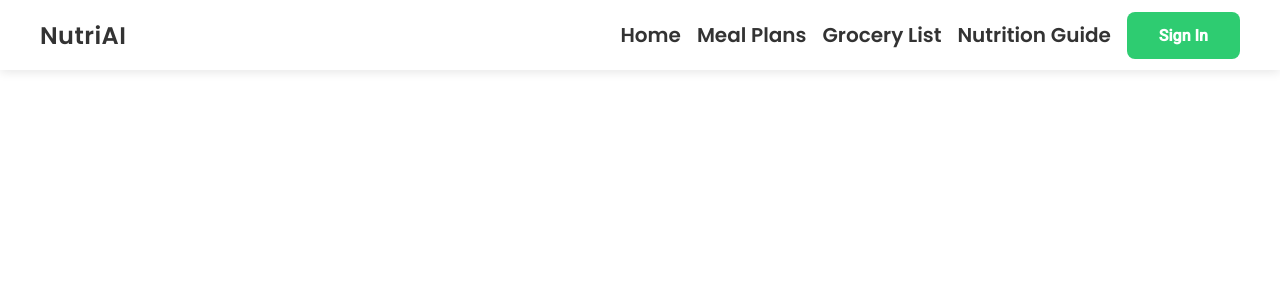
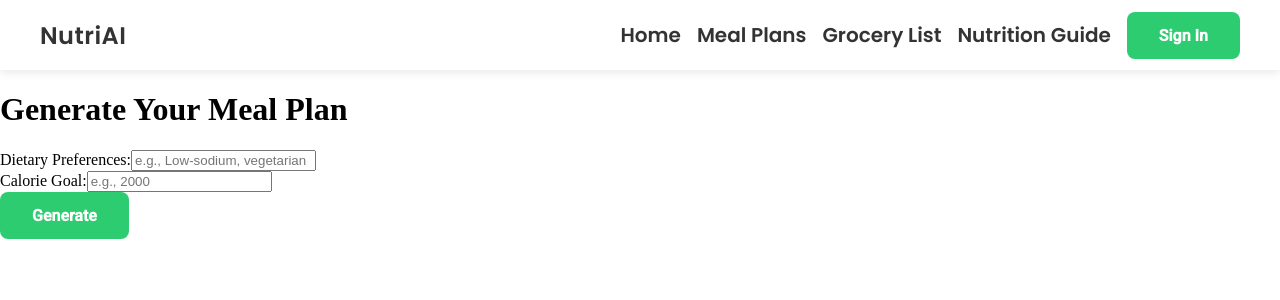
Before and after one commit to ayaanahmed05/NutriAI, a React (Vite) app in the folder frontend/: page /meal-plans in a window 1280 px wide. Shown: the top 300 px of the page. Built offline with nearby package versions, Linux system fonts and the light colour scheme.

Commit message:
added cors, and added mealplan form

```diff
--- a/frontend/src/App.jsx
+++ b/frontend/src/App.jsx
@@ -2,6 +2,7 @@ import { BrowserRouter as Router, Routes, Route } from "react-router-dom";
 import Header from "./components/Header/Header";
 import HeroSection from "./components/Hero Section/HeroSection";
 import NutritionGuide from "./components/Nutrition Guide/NutritionGuide.jsx";
+import MealPlanForm from "./components/Meal Plan Form/MealPlanForm.jsx";
 
 function App() {
     return (
@@ -13,6 +14,9 @@ function App() {
 
                 {/* Nutrition Guide Page */}
                 <Route path="/nutrition" element={<NutritionGuide />} />
+
+                {/* Meal Plan */}
+                <Route path="/meal-plans" element={<MealPlanForm />} />
             </Routes>
         </Router>
     );
--- /dev/null
+++ b/frontend/src/components/Meal Plan Form/MealPlanForm.jsx
@@ -0,0 +1,87 @@
+import { useState } from "react";
+import styles from "./MealPlanForm.module.css";
+import PrimaryButton from "../Buttons/Primary Button/PrimaryButton";
+
+function MealPlanForm() {
+    const [dietaryPreferences, setDietaryPreferences] = useState("");
+    const [calorieGoal, setCalorieGoal] = useState("");
+    const [mealPlan, setMealPlan] = useState(null);
+    const [error, setError] = useState(null);
+    const [loading, setLoading] = useState(false);
+
+    const handleSubmit = async (e) => {
+        e.preventDefault();
+        setError(null);
+        setLoading(true);
+
+        try {
+            const response = await fetch("http://localhost:3001/api/meal-plans/generate", {
+                method: "POST",
+                headers: {
+                    "Content-Type": "application/json",
+                },
+                body: JSON.stringify({
+                    dietaryPreferences,
+                    calorieGoal: parseInt(calorieGoal, 10),
+                }),
+            });
+
+            const data = await response.json();
+
+            if (response.ok) {
+                setMealPlan(data.mealPlan);
+            } else {
+                setError(data.error || "Failed to generate meal plan.");
+            }
+        } catch (err) {
+            setError("An error occurred. Please try again.");
+        } finally {
+            setLoading(false);
+        }
+    };
+
+    return (
+        <div className={styles.background}>
+            <div className={styles.headerContainer}>
+                <h1>Generate Your Meal Plan</h1>
+            </div>
+            <form className={styles.formContainer} onSubmit={handleSubmit}>
+                <div className={styles.formGroup}>
+                    <label htmlFor="dietaryPreferences">Dietary Preferences:</label>
+                    <input
+                        type="text"
+                        id="dietaryPreferences"
+                        value={dietaryPreferences}
+                        onChange={(e) => setDietaryPreferences(e.target.value)}
+                        required
+                        placeholder="e.g., Low-sodium, vegetarian"
+                    />
+                </div>
+                <div className={styles.formGroup}>
+                    <label htmlFor="calorieGoal">Calorie Goal:</label>
+                    <input
+                        type="number"
+                        id="calorieGoal"
+                        value={calorieGoal}
+                        onChange={(e) => setCalorieGoal(e.target.value)}
+                        required
+                        placeholder="e.g., 2000"
+                    />
+                </div>
+                <PrimaryButton
+                    label={loading ? "Generating..." : "Generate"}
+                />
+            </form>
+
+            {error && <p className={styles.errorMessage}>{error}</p>}
+            {mealPlan && (
+                <div className={styles.resultContainer}>
+                    <h2>Your Meal Plan:</h2>
+                    <pre className={styles.mealPlan}>{mealPlan}</pre>
+                </div>
+            )}
+        </div>
+    );
+}
+
+export default MealPlanForm;
```
Also changed, not shown: frontend/src/components/Meal Plan Form/MealPlanForm.module.css (added), 1 other file (tests, documents, lock files or other folders).
